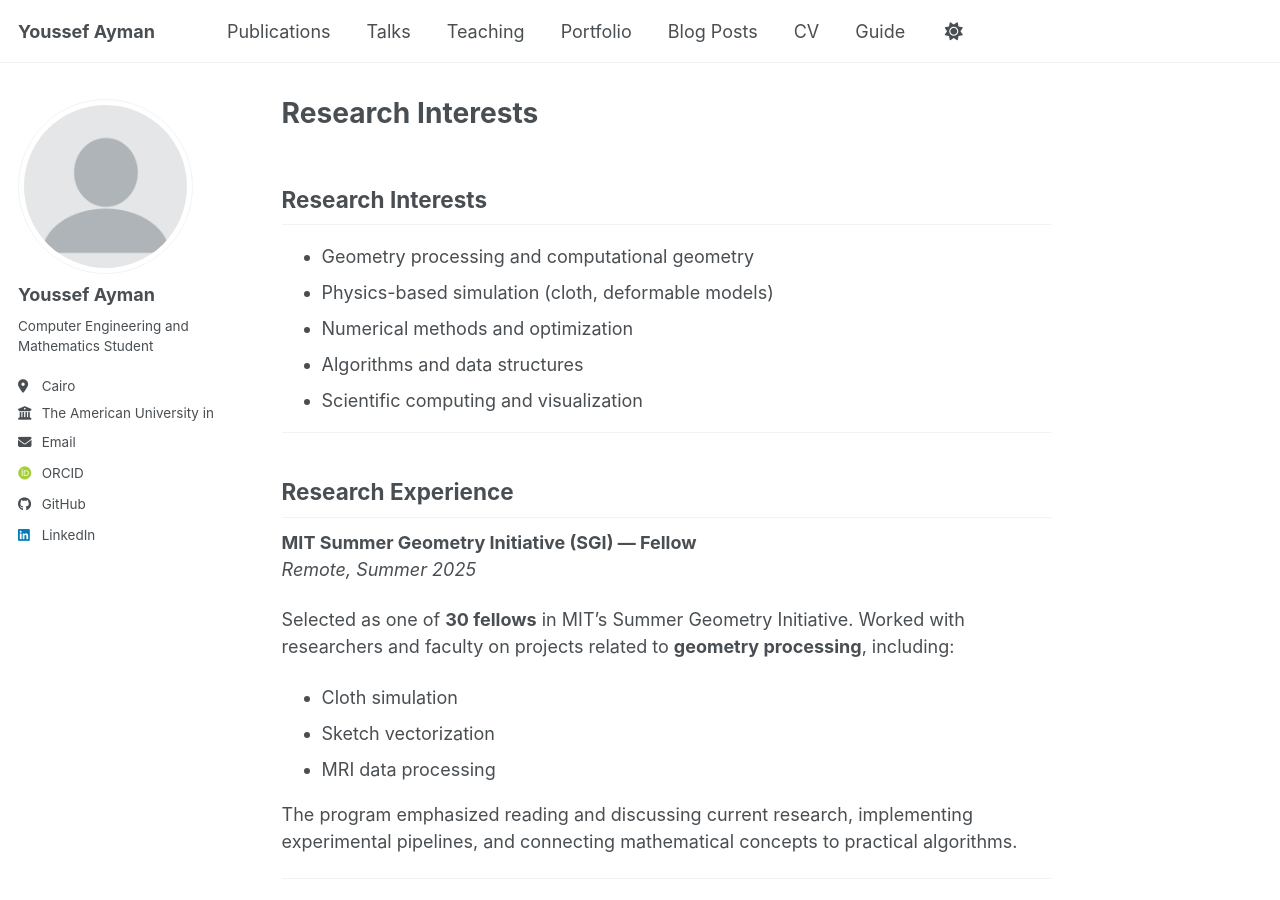
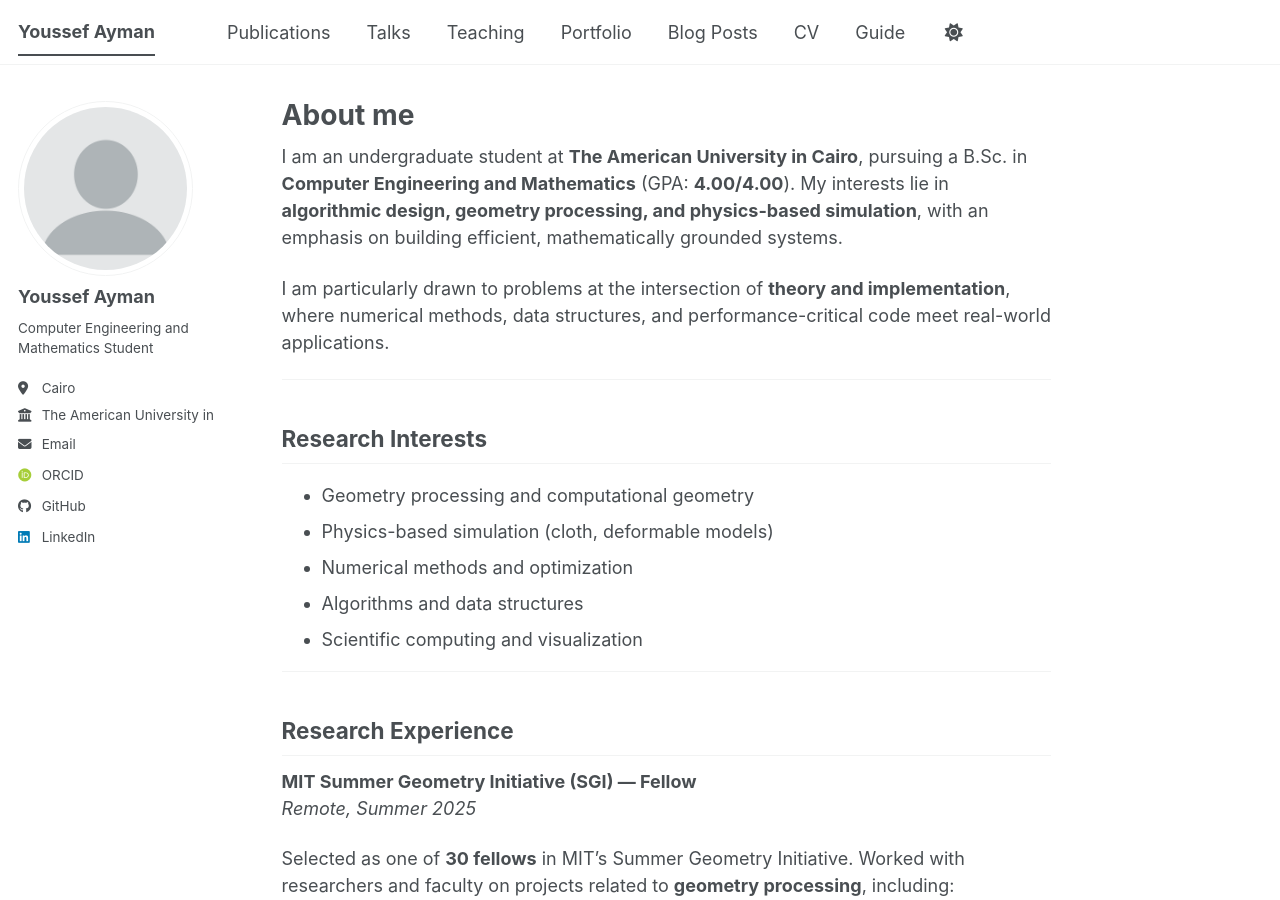
Before and after one commit to Youssef-ayman55/Youssef-ayman55.github.io, a Jekyll site: the page built from _pages/about.md, in a window 1280 px wide and 900 px high. Built offline with Jekyll 4.4.1, drawn with Linux system fonts in a browser that asks for light colours; some web fonts are replaced; a script bundle is joined from its source files by our own code; library files that are not in the unit come from our copies; our own code applies the rules of GitHub Pages for plain Markdown files.

Commit message:
Update about.md

```diff
--- a/_pages/about.md
+++ b/_pages/about.md
@@ -1,3 +1,10 @@
+---
+permalink: /
+title: "About me"
+author_profile: true
+redirect_from:
+  - /about/
+  - /about.html
 ---
 
 I am an undergraduate student at **The American University in Cairo**, pursuing a B.Sc. in **Computer Engineering and Mathematics** (GPA: **4.00/4.00**). My interests lie in **algorithmic design, geometry processing, and physics-based simulation**, with an emphasis on building efficient, mathematically grounded systems.
```
